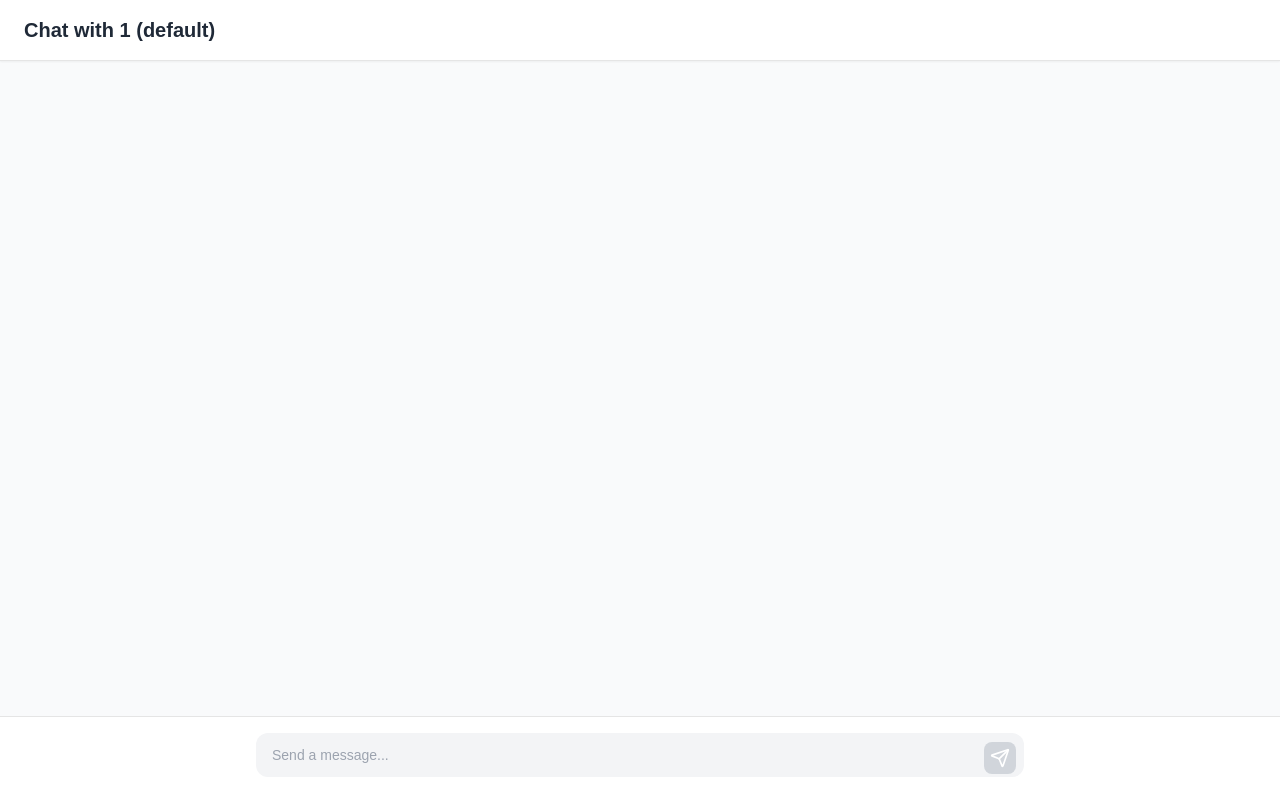
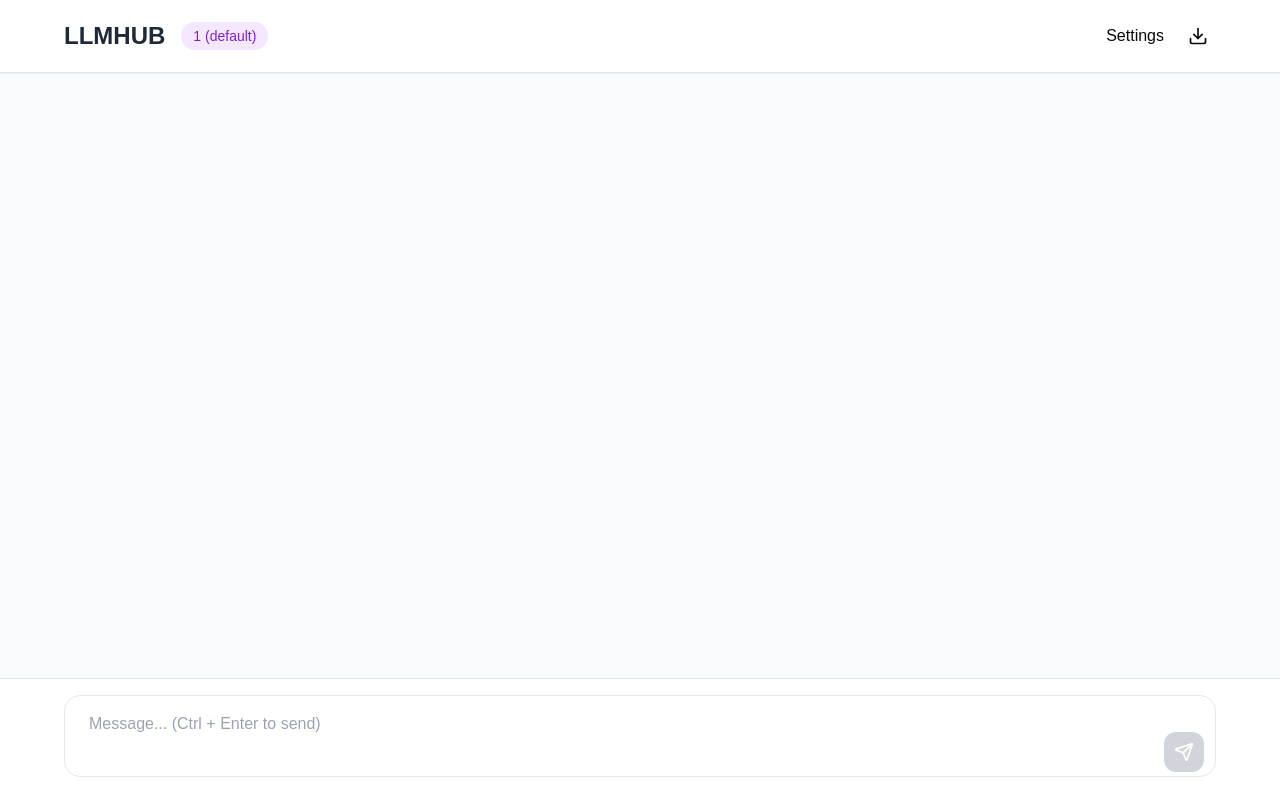
Before and after one commit to MDMOQADDAS/LLMHUB, a Next.js app: page /models/1/chat in a window 1280 px wide. Built offline with nearby package versions, Linux system fonts and the light colour scheme.

Commit message:
added some motion and chat download feature

```diff
--- a/components/ChatClient.tsx
+++ b/components/ChatClient.tsx
@@ -1,72 +1,90 @@
 "use client";
-import { useState, useRef, useEffect } from 'react';
+import { useState, useRef, useEffect, useCallback } from 'react';
 import { useSearchParams } from "next/navigation";
-import { Send, Loader2, Bot, User } from 'lucide-react';
+import { Send, Loader2, Bot, User, Copy, Check, StopCircle, RotateCcw, Share2, Download } from 'lucide-react';
+import { toast } from 'sonner';
+import { useHotkeys } from 'react-hotkeys-hook';
+import { motion, AnimatePresence } from 'framer-motion';
+import ReactMarkdown from 'react-markdown';
+import { Prism as SyntaxHighlighter } from 'react-syntax-highlighter';
+import { atomDark } from 'react-syntax-highlighter/dist/esm/styles/prism';
 
 interface Message {
-  role: 'user' | 'assistant';
+  id: string;
+  role: 'user' | 'assistant' | 'system';
   content: string;
+  timestamp: number;
 }
 
-interface ChatClientProps {
-  modelName: string;
+interface ChatSettings {
+  temperature: number;
+  maxTokens: number;
+  systemPrompt: string;
 }
 
-export function ChatClient({ modelName }: ChatClientProps) {
+export function ChatClient({ modelName }: { modelName: string }) {
   const searchParams = useSearchParams();
   const version = searchParams.get("version") || "default";
   const [messages, setMessages] = useState<Message[]>([]);
   const [input, setInput] = useState('');
   const [isLoading, setIsLoading] = useState(false);
+  const [settings, setSettings] = useState<ChatSettings>({
+    temperature: 0.7,
+    maxTokens: 2048,
+    systemPrompt: "You are a helpful AI assistant.",
+  });
+  const [showSettings, setShowSettings] = useState(false);
+  const [abortController, setAbortController] = useState<AbortController | null>(null);
+
   const messagesEndRef = useRef<HTMLDivElement>(null);
   const textareaRef = useRef<HTMLTextAreaElement>(null);
 
-  const scrollToBottom = () => {
-    messagesEndRef.current?.scrollIntoView({ behavior: "smooth" });
+  // Keyboard shortcuts
+  useHotkeys('ctrl+enter', (keyboardEvent) => {
+    keyboardEvent.preventDefault();
+    handleSubmit();
+  });
+  useHotkeys('esc', () => setShowSettings(false));
+
+  // Handle file uploads for context
+  const handleFileUpload = async (file: File) => {
+    const text = await file.text();
+    setMessages(prev => [...prev, {
+      id: crypto.randomUUID(),
+      role: 'system',
+      content: `Context from file ${file.name}:\n${text}`,
+      timestamp: Date.now()
+    }]);
   };
 
-  useEffect(() => {
-    scrollToBottom();
-  }, [messages]);
+  // Export chat history
+  const exportChat = () => {
+    const chatHistory = JSON.stringify(messages, null, 2);
+    const blob = new Blob([chatHistory], { type: 'application/json' });
+    const url = URL.createObjectURL(blob);
+    const a = document.createElement('a');
+    a.href = url;
+    a.download = `chat-history-${new Date().toISOString()}.json`;
+    a.click();
+  };
 
-  // Auto-resize textarea
-  useEffect(() => {
-    if (textareaRef.current) {
-      textareaRef.current.style.height = 'inherit';
-      textareaRef.current.style.height = `${textareaRef.current.scrollHeight}px`;
-    }
-  }, [input]);
-
-  const handleSubmit = async (e: React.FormEvent) => {
-    e.preventDefault();
-    if (!input.trim() || isLoading) return;
-
-    const userMessage: Message = { role: 'user', content: input };
-    setMessages(prev => [...prev, userMessage]);
-    setInput('');
-    setIsLoading(true);
-
-    try {
-      const response = await fetch('http://localhost:11434/api/generate', {
-        method: 'POST',
-        headers: {
-          'Content-Type': 'application/json',
-        },
-        body: JSON.stringify({
-          model: `${modelName.toLowerCase()}:${version}`,
-          prompt: input,
-          stream: true,
-        }),
-      });
-
+  // Stream handling with abort capability
+  const handleStream = async (response: Response) => {
     if (!response.body) throw new Error('No response body');
 
     const reader = response.body.getReader();
     const decoder = new TextDecoder();
     let assistantMessage = '';
+    const messageId = crypto.randomUUID();
 
-      setMessages(prev => [...prev, { role: 'assistant', content: '' }]);
+    setMessages(prev => [...prev, {
+      id: messageId,
+      role: 'assistant',
+      content: '',
+      timestamp: Date.now()
+    }]);
 
+    try {
       while (true) {
         const { done, value } = await reader.read();
         if (done) break;
@@ -80,97 +98,192 @@ export function ChatClient({ modelName }: ChatClientProps) {
             const parsed = JSON.parse(line);
             assistantMessage += parsed.response;
 
-            setMessages(prev => [
-              ...prev.slice(0, -1),
-              { role: 'assistant', content: assistantMessage }
-            ]);
+            setMessages(prev => prev.map(msg =>
+              msg.id === messageId
+                ? { ...msg, content: assistantMessage }
+                : msg
+            ));
           } catch (e) {
             console.error('Error parsing JSON:', e);
           }
         }
       }
     } catch (error) {
-      console.error('Error:', error);
-      setMessages(prev => [...prev, {
-        role: 'assistant',
-        content: 'Sorry, there was an error processing your request.'
-      }]);
-    } finally {
-      setIsLoading(false);
+      if ((error as Error).name === 'AbortError') {
+        toast.info('Response generation stopped');
+      } else {
+        throw error;
+      }
     }
   };
 
-  const handleKeyDown = (e: React.KeyboardEvent) => {
-    if (e.key === 'Enter' && !e.shiftKey) {
-      e.preventDefault();
-      handleSubmit(e);
+  const handleSubmit = async (e?: React.FormEvent) => {
+    e?.preventDefault();
+    if (!input.trim() || isLoading) return;
+
+    const controller = new AbortController();
+    setAbortController(controller);
+
+    const userMessage: Message = {
+      id: crypto.randomUUID(),
+      role: 'user',
+      content: input,
+      timestamp: Date.now()
+    };
+
+    setMessages(prev => [...prev, userMessage]);
+    setInput('');
+    setIsLoading(true);
+
+    try {
+      const response = await fetch('http://localhost:11434/api/generate', {
+        method: 'POST',
+        headers: { 'Content-Type': 'application/json' },
+        body: JSON.stringify({
+          model: `${modelName.toLowerCase()}:${version}`,
+          prompt: input,
+          system: settings.systemPrompt,
+          temperature: settings.temperature,
+          max_tokens: settings.maxTokens,
+          stream: true,
+        }),
+        signal: controller.signal
+      });
+
+      await handleStream(response);
+    } catch (error) {
+      console.error('Error:', error);
+      toast.error('Failed to generate response');
+    } finally {
+      setIsLoading(false);
+      setAbortController(null);
     }
   };
 
+  // UI Components
   return (
-    <div className="flex flex-col h-screen bg-gray-50">
-      {/* Header */}
-      <div className="bg-white border-b px-6 py-4 shadow-sm">
-        <h1 className="text-xl font-semibold text-gray-800">
-          Chat with {modelName} ({version})
-        </h1>
+    <motion.div
+      className="flex flex-col h-screen bg-gray-50"
+      initial={{ opacity: 0 }}
+      animate={{ opacity: 1 }}
+    >
+      {/* Enhanced Header */}
+      <header className="border-b bg-white py-4 px-6 shadow-sm">
+        <div className="max-w-6xl mx-auto flex items-center justify-between">
+          <div className="flex items-center gap-4">
+            <h1 className="text-2xl font-semibold text-gray-800">LLMHUB</h1>
+            <span className="px-3 py-1 rounded-full bg-purple-100 text-purple-700 text-sm">
+              {modelName} ({version})
+            </span>
           </div>
+          <div className="flex items-center gap-2">
+            <button
+              onClick={() => setShowSettings(s => !s)}
+              className="p-2 hover:bg-gray-100 rounded-lg transition-colors"
+            >
+              Settings
+            </button>
+            <button
+              onClick={exportChat}
+              className="p-2 hover:bg-gray-100 rounded-lg transition-colors"
+            >
+              <Download className="w-5 h-5" />
+            </button>
+          </div>
+        </div>
+      </header>
 
-      {/* Messages Container */}
-      <div className="flex-1 overflow-y-auto px-4 py-6">
-        <div className="max-w-3xl mx-auto space-y-6">
-          {messages.map((message, index) => (
-            <div
-              key={index}
-              className={`flex items-start space-x-3 ${
+      {/* Settings Modal */}
+      <AnimatePresence>
+        {showSettings && (
+          <motion.div
+            className="absolute inset-0 bg-black/50 flex items-center justify-center z-50"
+            initial={{ opacity: 0 }}
+            animate={{ opacity: 1 }}
+            exit={{ opacity: 0 }}
+          >
+            {/* Settings content */}
+          </motion.div>
+        )}
+      </AnimatePresence>
+
+      {/* Enhanced Messages Container */}
+      <div className="flex-1 overflow-y-auto">
+        <div className="max-w-6xl mx-auto py-6 px-6 space-y-6">
+          <AnimatePresence>
+            {messages.map((message) => (
+              <motion.div
+                key={message.id}
+                initial={{ opacity: 0, y: 20 }}
+                animate={{ opacity: 1, y: 0 }}
+                exit={{ opacity: 0, y: -20 }}
+                className={`flex items-start space-x-4 ${
                   message.role === 'user' ? 'justify-end' : 'justify-start'
                 }`}
               >
-              {message.role === 'assistant' && (
-                <div className="flex-shrink-0 w-8 h-8 rounded-full bg-blue-100 flex items-center justify-center">
-                  <Bot className="w-5 h-5 text-blue-600" />
+                {/* Message content with Markdown support */}
+                <div className={`rounded-2xl px-6 py-3 max-w-[85%] ${
+                  message.role === 'user'
+                    ? 'bg-purple-600 text-white'
+                    : 'bg-gray-50 text-gray-800'
+                }`}>
+                  <ReactMarkdown
+                    components={{
+                      code({ inline, className, children, ...props }: { inline?: boolean, className?: string, children?: React.ReactNode }) {
+                        const match = /language-(\w+)/.exec(className || '');
+                        return !inline && match ? (
+                          <SyntaxHighlighter
+                            language={match[1]}
+                            style={atomDark as any}
+                            PreTag="div"
+                            {...(props as any)}
+                          >
+                            {String(children).replace(/\n$/, '')}
+                          </SyntaxHighlighter>
+                        ) : (
+                          <code className={className} {...props}>
+                            {children}
+                          </code>
+                        );
+                      }
+                    }}
+                  >
+                    {message.content}
+                  </ReactMarkdown>
                 </div>
-              )}
-              <div
-                className={`rounded-2xl px-4 py-2 max-w-[85%] ${
-                  message.role === 'user'
-                    ? 'bg-blue-600 text-white'
-                    : 'bg-white border border-gray-200 text-gray-800'
-                }`}
-              >
-                <p className="whitespace-pre-wrap text-sm leading-relaxed">
-                  {message.content}
-                </p>
-              </div>
-              {message.role === 'user' && (
-                <div className="flex-shrink-0 w-8 h-8 rounded-full bg-blue-600 flex items-center justify-center">
-                  <User className="w-5 h-5 text-white" />
-                </div>
-              )}
-            </div>
+              </motion.div>
             ))}
+          </AnimatePresence>
           <div ref={messagesEndRef} />
         </div>
       </div>
 
-      {/* Input Container */}
-      <div className="border-t bg-white px-4 py-4">
-        <div className="max-w-3xl mx-auto">
+      {/* Enhanced Input Container */}
+      <div className="border-t bg-white px-6 py-4">
+        <div className="max-w-6xl mx-auto">
           <form onSubmit={handleSubmit} className="relative">
             <textarea
               ref={textareaRef}
               value={input}
               onChange={(e) => setInput(e.target.value)}
-              onKeyDown={handleKeyDown}
-              placeholder="Send a message..."
-              rows={1}
-              className="w-full pl-4 pr-12 py-3 text-sm bg-gray-100 rounded-xl resize-none focus:outline-none focus:ring-2 focus:ring-blue-500 focus:bg-white"
-              style={{ maxHeight: '200px' }}
+              placeholder="Message... (Ctrl + Enter to send)"
+              className="w-full pl-6 pr-24 py-4 text-base bg-white border border-gray-200 rounded-2xl resize-none focus:outline-none focus:ring-2 focus:ring-purple-500 focus:border-transparent transition-all"
+              style={{ minHeight: '60px' }}
             />
+            <div className="absolute right-3 bottom-3 flex items-center gap-2">
+              {isLoading && (
+                <button
+                  type="button"
+                  onClick={() => abortController?.abort()}
+                  className="p-2.5 rounded-xl text-red-600 hover:bg-red-50"
+                >
+                  <StopCircle className="w-5 h-5" />
+                </button>
+              )}
               <button
                 type="submit"
                 disabled={isLoading || !input.trim()}
-              className="absolute right-2 bottom-2.5 p-1.5 rounded-lg bg-blue-600 text-white hover:bg-blue-700 disabled:bg-gray-300 disabled:cursor-not-allowed focus:outline-none focus:ring-2 focus:ring-blue-500"
+                className="p-2.5 rounded-xl bg-purple-600 text-white hover:bg-purple-700 disabled:bg-gray-300 disabled:cursor-not-allowed focus:outline-none focus:ring-2 focus:ring-purple-500 transition-colors"
               >
                 {isLoading ? (
                   <Loader2 className="w-5 h-5 animate-spin" />
@@ -178,158 +291,10 @@ export function ChatClient({ modelName }: ChatClientProps) {
                   <Send className="w-5 h-5" />
                 )}
               </button>
+            </div>
           </form>
         </div>
       </div>
-    </div>
+    </motion.div>
   );
 }
-
-
-// "use client";
-// import { useState, useRef, useEffect } from 'react';
-// import { useSearchParams } from "next/navigation";
-
-// interface Message {
-//   role: 'user' | 'assistant';
-//   content: string;
-// }
-
-// interface ChatClientProps {
-//   modelName: string;
-// }
-
-// export function ChatClient({ modelName }: ChatClientProps) {
-//   const searchParams = useSearchParams();
-//   const version = searchParams.get("version") || "default";
-//   const [messages, setMessages] = useState<Message[]>([]);
-//   const [input, setInput] = useState('');
-//   const [isLoading, setIsLoading] = useState(false);
-//   const messagesEndRef = useRef<HTMLDivElement>(null);
-
-//   const scrollToBottom = () => {
-//     messagesEndRef.current?.scrollIntoView({ behavior: "smooth" });
-//   };
-
-//   useEffect(() => {
-//     scrollToBottom();
-//   }, [messages]);
-
-//   const handleSubmit = async (e: React.FormEvent) => {
-//     e.preventDefault();
-//     if (!input.trim()) return;
-
-//     // Add user message
-//     const userMessage: Message = { role: 'user', content: input };
-//     setMessages(prev => [...prev, userMessage]);
-//     setInput('');
-//     setIsLoading(true);
-
-//     try {
-//       const response = await fetch('http://localhost:11434/api/generate', {
-//         method: 'POST',
-//         headers: {
-//           'Content-Type': 'application/json',
-//         },
-//         body: JSON.stringify({
-//           model: `${modelName.toLowerCase()}:${version}`,
-//           prompt: input,
-//           stream: true,
-//         }),
-//       });
-
-//       if (!response.body) throw new Error('No response body');
-
-//       const reader = response.body.getReader();
-//       const decoder = new TextDecoder();
-//       let assistantMessage = '';
-
-//       // Add initial assistant message
-//       setMessages(prev => [...prev, { role: 'assistant', content: '' }]);
-
-//       while (true) {
-//         const { done, value } = await reader.read();
-//         if (done) break;
-
-//         const chunk = decoder.decode(value);
-//         const lines = chunk.split('\n');
-
-//         for (const line of lines) {
-//           if (!line) continue;
-//           try {
-//             const parsed = JSON.parse(line);
-//             assistantMessage += parsed.response;
-
-//             // Update the last message (assistant's message)
-//             setMessages(prev => [
-//               ...prev.slice(0, -1),
-//               { role: 'assistant', content: assistantMessage }
-//             ]);
-//           } catch (e) {
-//             console.error('Error parsing JSON:', e);
-//           }
-//         }
-//       }
-//     } catch (error) {
-//       console.error('Error:', error);
-//       setMessages(prev => [...prev, {
-//         role: 'assistant',
-//         content: 'Sorry, there was an error processing your request.'
-//       }]);
-//     } finally {
-//       setIsLoading(false);
-//     }
-//   };
-
-//   return (
-//     <div className="min-h-screen bg-gray-50 p-8">
-//       <div className="max-w-4xl mx-auto">
-//         <h1 className="text-3xl font-bold mb-6">
-//           Chat with {modelName} ({version})
-//         </h1>
-
-//         {/* Messages Container */}
-//         <div className="bg-white rounded-lg shadow-md p-6 mb-6 h-[600px] overflow-y-auto">
-//           {messages.map((message, index) => (
-//             <div
-//               key={index}
-//               className={`mb-4 ${
-//                 message.role === 'user' ? 'text-right' : 'text-left'
-//               }`}
-//             >
-//               <div
-//                 className={`inline-block p-4 rounded-lg ${
-//                   message.role === 'user'
-//                     ? 'bg-blue-500 text-white'
-//                     : 'bg-gray-100 text-gray-800'
-//                 }`}
-//               >
-//                 <p className="whitespace-pre-wrap">{message.content}</p>
-//               </div>
-//             </div>
-//           ))}
-//           <div ref={messagesEndRef} />
-//         </div>
-
-//         {/* Input Form */}
-//         <form onSubmit={handleSubmit} className="flex gap-4">
-//           <input
-//             type="text"
-//             value={input}
-//             onChange={(e) => setInput(e.target.value)}
-//             placeholder="Type your message..."
-//             className="flex-1 p-4 border rounded-lg focus:outline-none focus:ring-2 focus:ring-blue-500"
-//             disabled={isLoading}
-//           />
-//           <button
-//             type="submit"
-//             disabled={isLoading}
-//             className="px-6 py-4 bg-blue-500 text-white rounded-lg hover:bg-blue-600 focus:outline-none focus:ring-2 focus:ring-blue-500 disabled:bg-gray-400"
-//           >
-//             {isLoading ? 'Sending...' : 'Send'}
-//           </button>
-//         </form>
-//       </div>
-//     </div>
-//   );
-// }
--- a/package.json
+++ b/package.json
@@ -11,12 +11,18 @@
   "dependencies": {
     "@radix-ui/react-select": "^2.1.5",
     "@radix-ui/react-slot": "^1.1.1",
+    "@types/react-syntax-highlighter": "^15.5.13",
     "class-variance-authority": "^0.7.1",
     "clsx": "^2.1.1",
+    "framer-motion": "^12.0.6",
     "lucide-react": "^0.474.0",
     "next": "15.1.6",
     "react": "^19.0.0",
     "react-dom": "^19.0.0",
+    "react-hotkeys-hook": "^4.6.1",
+    "react-markdown": "^9.0.3",
+    "react-syntax-highlighter": "^15.6.1",
+    "sonner": "^1.7.2",
     "tailwind-merge": "^2.6.0",
     "tailwindcss-animate": "^1.0.7"
   },
```
Also changed, not shown: 1 other file (tests, documents, lock files or other folders). Lines whose indentation alone changed are shown as unchanged.
